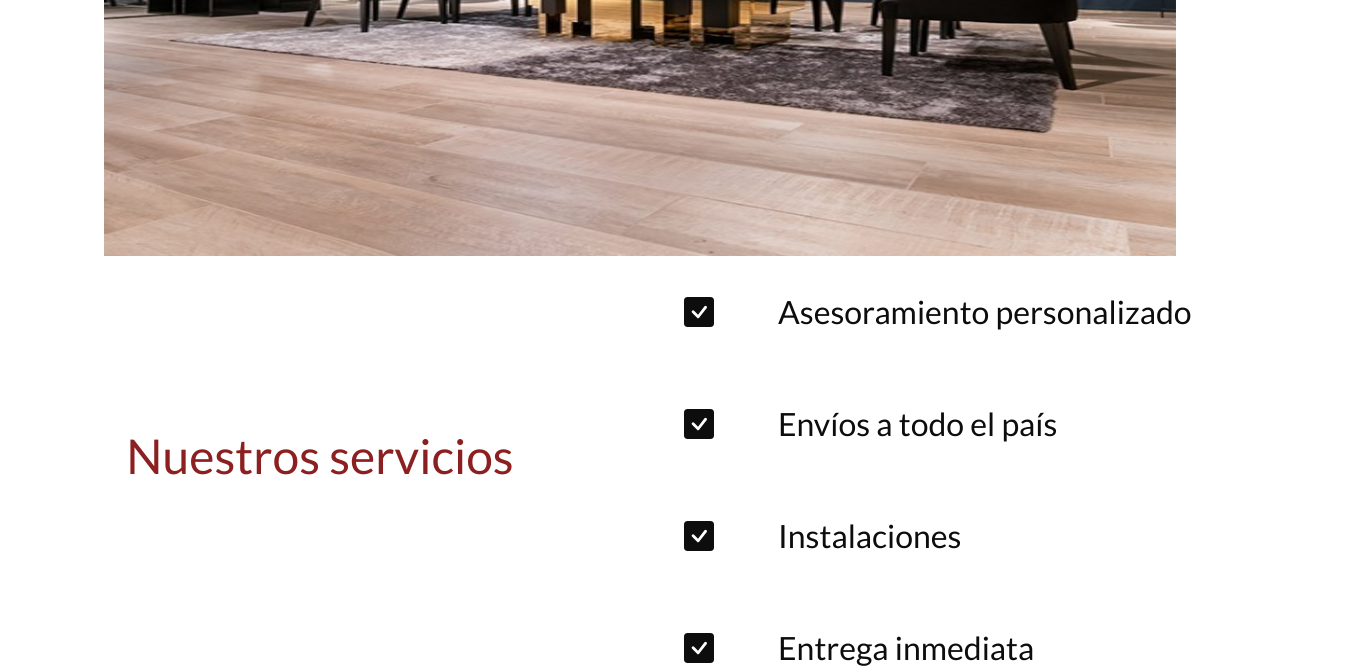
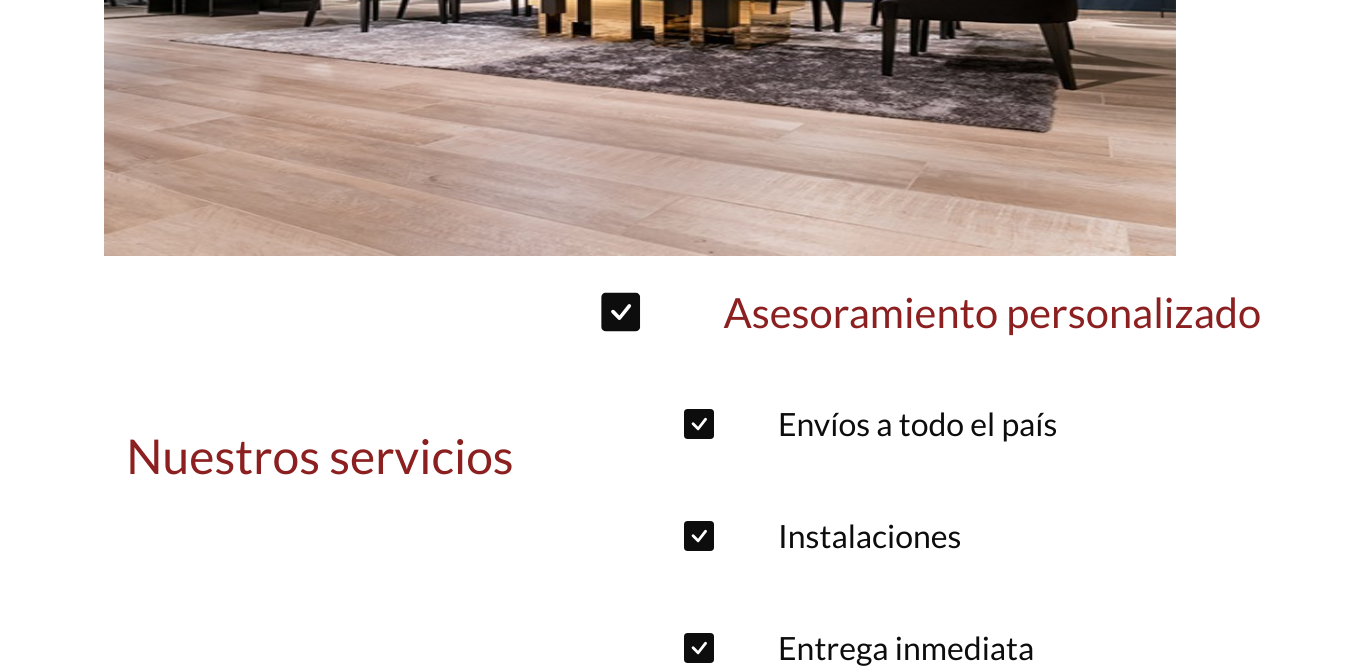
Before and after one commit to AgusKauf/web-StockYa, a plain HTML site: page index.html in a window 1280 px wide. In both pictures the pointer is over the item "Asesoramiento personalizado". Shown: the part 526-1198 px from the top of the page, 1360 px wide, since content can reach past the window. Drawn offline with nearby package versions, Linux system fonts and the light colour scheme.

Commit message:
transformaciones

```diff
--- a/css/estilos.css
+++ b/css/estilos.css
@@ -169,8 +169,17 @@ list-style: none;
 padding: 2rem;
 display: flex;
 align-items: center;
+transition: all 1s;
 
 }
+
+.section_list li:hover{
+
+    transform: scale(1.3,1.3);
+    color:#8C2020
+}
+
+
 
 .icon_check{
     color: #0D0D0D;
@@ -411,6 +420,12 @@ footer{
     padding: 2rem;
     display: inline-block;
     border: solid;
+    transition: all 1s;
+}
+
+.card:hover{
+
+    transform: scale(1.2,1.2);
 }
 
 .card img{
```
Also changed, not shown: index.html (+0 -9 lines).
